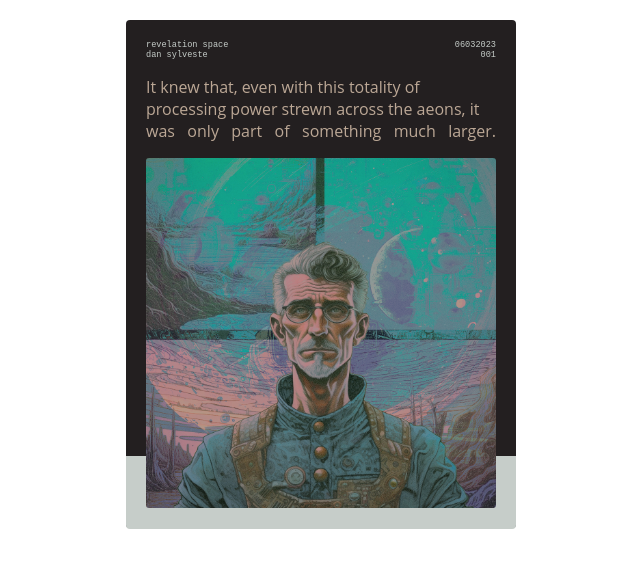
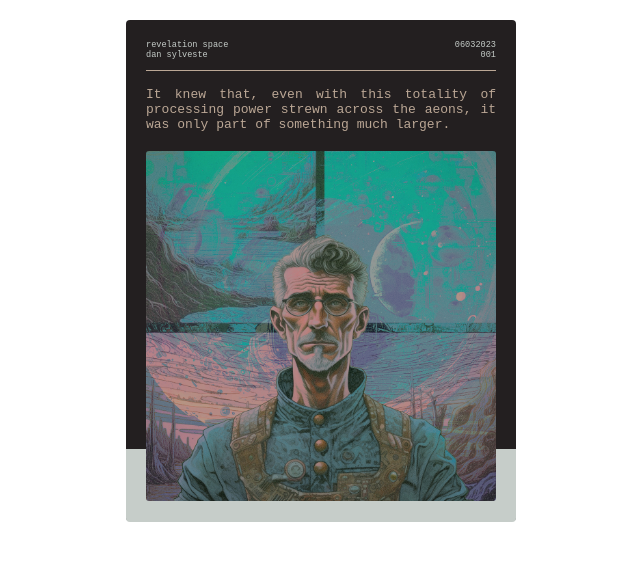
Before and after one commit to m1chaelel/image-card, a plain HTML site: page index.html in a window 1280 px wide. Shown: the whole page, without its empty margins (319-959 px from the left). Drawn offline with Linux system fonts and the light colour scheme.

Commit message:
added a divider line and fixed css

```diff
--- a/styles.css
+++ b/styles.css
@@ -33,6 +33,8 @@ body {
     align-items: flex-start;
     align-content: space-between;
     justify-content: space-between;
+    margin: 0;
+    padding-bottom: 0px;
 }
 
 h4 {
@@ -45,10 +47,19 @@ h4 {
 }
 
 p {
-    font-family: open sans;
+    font-family: monospace;
     font-size: 1em;
     color: #bba795;
-    text-align-last: justify;
+    text-align: justify;
+}
+
+.quote {
+    border-top: #bba795;
+    border-style: solid;
+    border-width: 1px 0 0 0;
+    padding-top: 1rem;
+    padding-bottom: .4rem;
+    margin-top: 10px
 }
 
 img {
```
